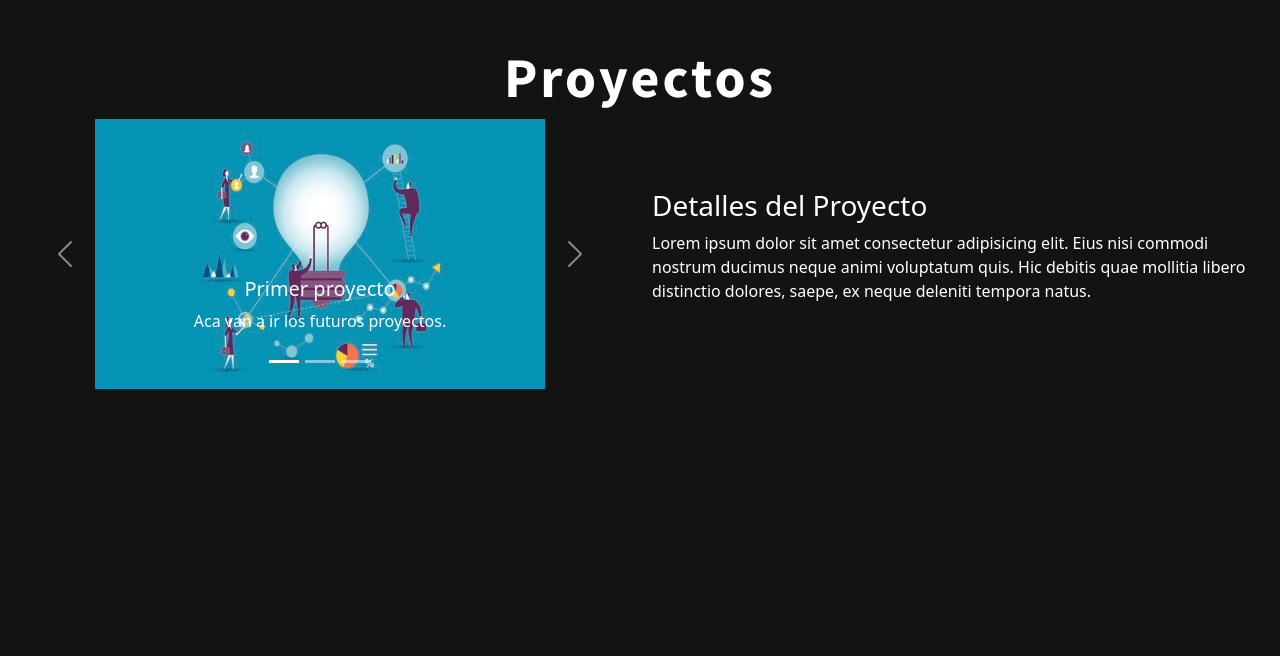
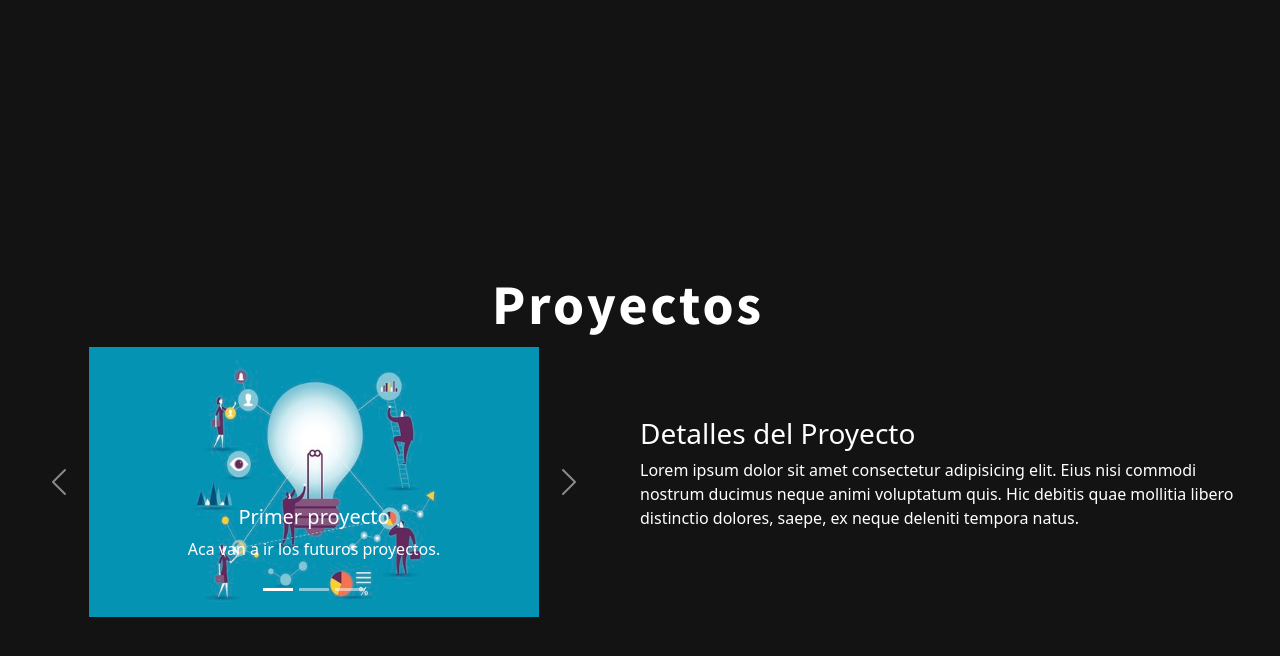
Before and after one commit to BustosA/Demo-portafolio-web, a plain HTML site: page index.html in a window 1280 px wide. Shown: the part 1556-2212 px from the top of the page. Drawn offline with nearby package versions, Linux system fonts and the light colour scheme; a web font is replaced by a local one.

Commit message:
fix fourth commit error

```diff
--- a/index.html
+++ b/index.html
@@ -94,9 +94,11 @@
     </div>
   </section>
 
-  <section id="proyects" class="container-fluid vh-100">
-    <h2 class="titles text-center">Proyectos</h2>
-    <div class="row">
+  <section id="proyects" class="container-fluid vh-100 d-flex align-items-center">
+    <div class="row w-100">
+      <div class="col-12">
+        <h2 class="titles text-center">Proyectos</h2>
+      </div>
       <div class="col-md-6 d-flex align-items-center justify-content-center">
         <div id="carouselExampleCaptions" class="carousel slide">
           <div class="carousel-indicators">
@@ -152,7 +154,7 @@
         </div>
       </div>
     </div>
-  </section>
+</section>
 
   <section id="contact" class="container-fluid vh-100">
     <h2 class="titles">Formas de contactarme</h2>
```
